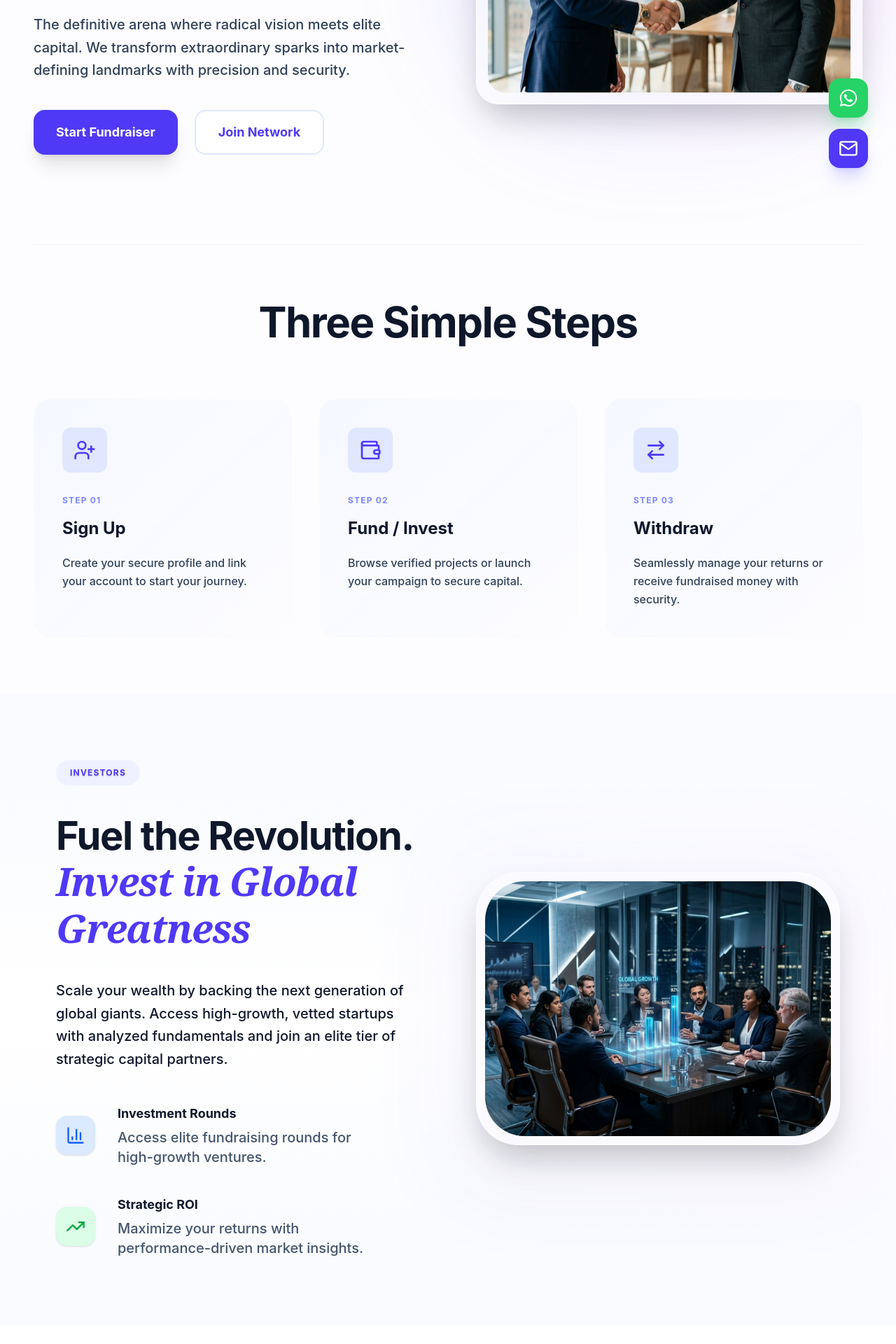
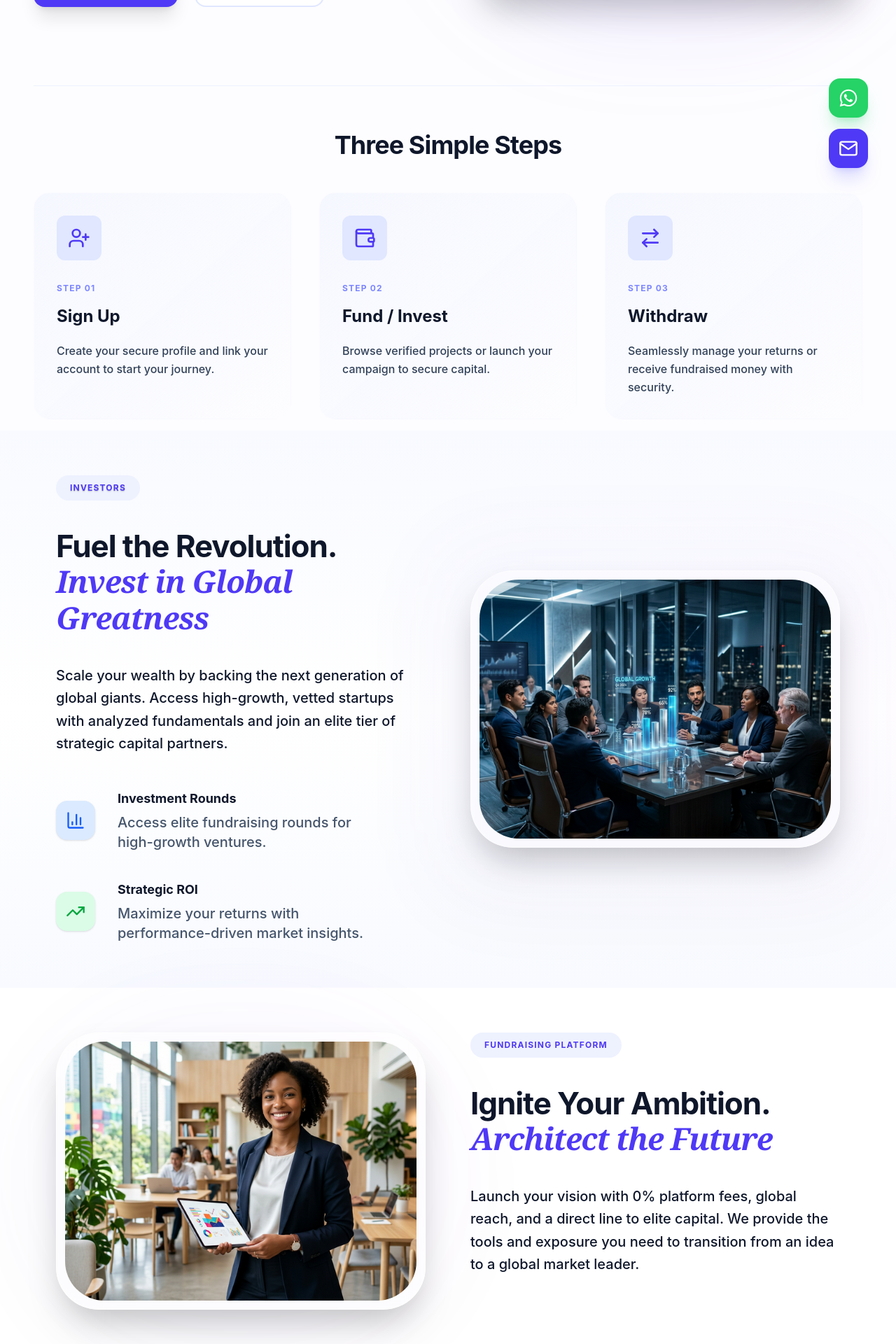
Before and after one commit to yarrowtech-intern2/CrowdFundingLanding, a React (Vite) app in the folder frontend/: page / in a window 1280 px wide. Shown: the part 520-2440 px from the top of the page at 70% size. Built offline with nearby package versions, Linux system fonts and the light colour scheme.

Commit message:
responsived in large screen in desktop

```diff
--- a/frontend/src/Components/Contact.jsx
+++ b/frontend/src/Components/Contact.jsx
@@ -140,7 +140,7 @@ const ContactUs = () => {
           <span className="inline-block text-[10px] sm:text-xs font-bold uppercase tracking-widest text-indigo-600 bg-indigo-50 px-5 py-2 rounded-full mb-8">
             Get In Touch
           </span>
-          <h2 className="text-xl sm:text-2xl md:text-3xl lg:text-[3rem] xl:text-[3.5rem] 2xl:text-[3rem] font-bold leading-[1.1] tracking-tight text-slate-900 mb-8 sm:mb-10">
+          <h2 className="text-xl sm:text-2xl md:text-3xl lg:text-[2.5rem] xl:text-[2.75rem] 2xl:text-[2.75rem] font-bold leading-[1.1] tracking-tight text-slate-900 mb-8 sm:mb-10">
             Let's Start a <span className="text-indigo-600 italic font-serif pr-2">Conversation</span>
           </h2>
           <p className="max-w-2xl mx-auto text-sm sm:text-base md:text-lg lg:text-lg xl:text-xl 2xl:text-lg font-medium leading-relaxed text-slate-900">
--- a/frontend/src/Components/Fundraiser.jsx
+++ b/frontend/src/Components/Fundraiser.jsx
@@ -4,8 +4,8 @@ import { motion } from "framer-motion";
 
 const FundraiserSection = () => {
   return (
-    <section id="fundraise" className="w-full bg-white py-12 md:py-20 lg:py-24 2xl:py-20">
-      <div className="w-full max-w-[85rem] 2xl:max-w-7xl mx-auto px-6 sm:px-12 lg:px-20 grid grid-cols-1 lg:grid-cols-2 gap-12 sm:gap-16 lg:gap-20 2xl:gap-20 items-center">
+    <section id="fundraise" className="w-full bg-white py-12 md:py-16 lg:py-16 xl:py-16 2xl:py-20">
+      <div className="w-full max-w-[85rem] 2xl:max-w-7xl mx-auto px-6 sm:px-12 lg:px-20 grid grid-cols-1 lg:grid-cols-2 gap-12 sm:gap-16 lg:gap-16 xl:gap-16 2xl:gap-20 items-center">
 
         {/* Left: Image */}
         <motion.div initial={{ opacity: 0, scale: 0.95, x: -50 }} whileInView={{ opacity: 1, scale: 1, x: 0 }} viewport={{ amount: 0.2 }} transition={{ duration: 0.8 }} className="flex justify-center">
@@ -23,7 +23,7 @@ const FundraiserSection = () => {
             Fundraising Platform
           </span>
 
-          <h2 className="text-xl sm:text-2xl md:text-3xl lg:text-[3rem] xl:text-[3.5rem] 2xl:text-[2.75rem] font-bold leading-[1.15] tracking-tight text-slate-900 mb-8 sm:mb-10">
+          <h2 className="text-xl sm:text-2xl md:text-3xl lg:text-[2.5rem] xl:text-[2.75rem] 2xl:text-[2.75rem] font-bold leading-[1.15] tracking-tight text-slate-900 mb-8 sm:mb-10">
             Ignite Your Ambition. <br />
             <span className="text-indigo-600 italic font-serif pr-2">Architect the Future</span>
           </h2>
--- a/frontend/src/Components/Hero.jsx
+++ b/frontend/src/Components/Hero.jsx
@@ -16,7 +16,7 @@ const Hero = () => {
   };
 
   return (
-    <section id="home" className="relative w-full min-h-screen flex items-center justify-center bg-[#fdfdff] pt-14 sm:pt-16 md:pt-20 lg:pt-24 xl:pt-28 2xl:pt-24">
+    <section id="home" className="relative w-full min-h-screen flex items-center justify-center bg-[#fdfdff] pt-20 overflow-visible">
       <Helmet>
         <title>M8-BID | Vision to Legacy</title>
       </Helmet>
@@ -30,7 +30,7 @@ const Hero = () => {
         }}
       />
 
-      <div className="w-full max-w-7xl mx-auto px-4 sm:px-6 md:px-8 lg:px-12 relative z-10 py-8 sm:py-12 md:py-16 lg:py-20 2xl:py-12">
+      <div className="w-full max-w-7xl mx-auto px-4 sm:px-6 md:px-8 lg:px-12 relative z-10 py-4">
         <div className="grid grid-cols-1 lg:grid-cols-2 gap-8 sm:gap-12 md:gap-16 lg:gap-14 xl:gap-20 2xl:gap-20 items-center">
 
           {/* CONTENT */}
@@ -42,21 +42,21 @@ const Hero = () => {
             className="text-center lg:text-left order-last lg:order-first"
           >
             {/* Badge */}
-            <div className="inline-flex items-center gap-2 px-3 sm:px-4 py-1.5 sm:py-2 rounded-full bg-white/80 backdrop-blur-sm border border-indigo-100/50 shadow-sm mb-6 sm:mb-8 2xl:mb-6 w-fit mx-auto lg:mx-0">
+            <div className="inline-flex items-center gap-2 px-3 sm:px-4 py-1.5 sm:py-2 rounded-full bg-white/80 backdrop-blur-sm border border-indigo-100/50 shadow-sm mb-5 sm:mb-6 w-fit mx-auto lg:mx-0">
               <span className="text-[9px] sm:text-[10px] font-black uppercase tracking-[0.2em] text-indigo-600">
                 Fundraising Platform
               </span>
             </div>
 
             {/* Main Heading */}
-            <h1 className="text-4xl sm:text-5xl md:text-6xl lg:text-6xl xl:text-7xl 2xl:text-5xl font-black leading-[1.15] tracking-tighter text-slate-900 mb-6 sm:mb-8 2xl:mb-6 px-2 sm:px-0">
+            <h1 className="text-4xl sm:text-5xl md:text-5xl lg:text-5xl xl:text-5xl 2xl:text-5xl font-black leading-[1.1] tracking-tighter text-slate-900 mb-5 sm:mb-6 px-2 sm:px-0">
               Turn Your <br className="hidden sm:inline" />
               <span className="text-indigo-600 italic font-serif">Vision</span> <br />
               into a <span className="inline-block">Legacy.</span>
             </h1>
 
             {/* Description */}
-            <p className="text-base sm:text-lg md:text-lg lg:text-xl 2xl:text-lg font-medium leading-relaxed text-slate-700 max-w-2xl mx-auto lg:mx-0 mb-8 sm:mb-10 2xl:mb-8 px-2 sm:px-0">
+            <p className="text-base sm:text-lg md:text-lg lg:text-xl 2xl:text-lg font-medium leading-relaxed text-slate-700 max-w-xl mx-auto lg:mx-0 mb-8 sm:mb-8 px-2 sm:px-0">
               The definitive arena where radical vision meets elite capital. We transform extraordinary sparks into market-defining landmarks with precision and security.
             </p>
 
@@ -66,7 +66,7 @@ const Hero = () => {
                 whileHover={{ scale: 1.05 }}
                 whileTap={{ scale: 0.98 }}
                 onClick={() => scrollToSection("investors")}
-                className="px-6 sm:px-8 py-3 sm:py-4 bg-indigo-600 text-white font-bold text-base sm:text-lg 2xl:text-lg rounded-2xl shadow-xl hover:bg-indigo-700 hover:shadow-2xl transition-all duration-200"
+                className="px-6 sm:px-8 py-3.5 sm:py-4 bg-indigo-600 text-white font-bold text-base sm:text-lg 2xl:text-lg rounded-2xl shadow-xl hover:bg-indigo-700 hover:shadow-2xl transition-all duration-200"
               >
                 Start Fundraiser
               </motion.button>
@@ -74,7 +74,7 @@ const Hero = () => {
                 whileHover={{ scale: 1.05 }}
                 whileTap={{ scale: 0.98 }}
                 onClick={() => scrollToSection("contact")}
-                className="px-6 sm:px-8 py-3 sm:py-4 bg-white text-indigo-600 font-bold text-base sm:text-lg 2xl:text-lg rounded-2xl border-2 border-indigo-100 hover:border-indigo-300 hover:shadow-xl transition-all duration-200"
+                className="px-6 sm:px-8 py-3.5 sm:py-4 bg-white text-indigo-600 font-bold text-base sm:text-lg 2xl:text-lg rounded-2xl border-2 border-indigo-100 hover:border-indigo-300 hover:shadow-xl transition-all duration-200"
               >
                 Join Network
               </motion.button>
@@ -89,7 +89,7 @@ const Hero = () => {
             transition={{ duration: 0.8 }}
             className="flex justify-center px-4 sm:px-0"
           >
-            <div className="relative w-full max-w-xs sm:max-w-sm md:max-w-md lg:max-w-lg xl:max-w-2xl 2xl:max-w-xl animate-float">
+            <div className="relative w-full max-w-xs sm:max-w-sm md:max-w-md lg:max-w-lg xl:max-w-xl 2xl:max-w-xl animate-float">
               {/* Glow Background */}
               <div className="absolute -inset-8 sm:-inset-10 md:-inset-12 bg-gradient-to-r from-indigo-500/10 to-purple-500/10 blur-3xl rounded-full" />
 
@@ -107,13 +107,13 @@ const Hero = () => {
         </div>
 
         {/* STEPS SECTION */}
-        <div className="mt-16 sm:mt-20 md:mt-28 lg:mt-32 pt-12 sm:pt-16 md:pt-20 border-t border-indigo-100/50">
+        <div className="mt-16 sm:mt-20 md:mt-24 lg:mt-28 pt-8 sm:pt-12 md:pt-16 border-t border-indigo-100/50">
           {/* Steps Heading */}
           <motion.h2
             initial={{ opacity: 0, y: 20 }}
             whileInView={{ opacity: 1, y: 0 }}
             viewport={{ amount: 0.2 }}
-            className="text-3xl sm:text-4xl md:text-5xl lg:text-5xl xl:text-6xl 2xl:text-4xl font-bold tracking-tight text-slate-900 text-center mb-12 sm:mb-16 md:mb-20 2xl:mb-14 px-2 sm:px-0"
+            className="text-3xl sm:text-4xl md:text-4xl lg:text-4xl xl:text-4xl 2xl:text-4xl font-bold tracking-tight text-slate-900 text-center mb-10 sm:mb-12 md:mb-12 2xl:mb-12 px-2 sm:px-0"
           >
             Three Simple Steps
           </motion.h2>
@@ -146,7 +146,7 @@ const Hero = () => {
                 whileInView={{ opacity: 1, y: 0 }}
                 viewport={{ amount: 0.2 }}
                 transition={{ duration: 0.8, delay: index * 0.1 }}
-                className="group p-6 sm:p-8 md:p-10 2xl:p-10 rounded-2xl sm:rounded-3xl bg-gradient-to-br from-indigo-50/50 to-transparent hover:bg-white hover:shadow-2xl transition-all duration-300 border border-transparent hover:border-indigo-100/50"
+                className="group p-6 sm:p-8 md:p-8 2xl:p-10 rounded-2xl sm:rounded-3xl bg-gradient-to-br from-indigo-50/50 to-transparent hover:bg-white hover:shadow-2xl transition-all duration-300 border border-transparent hover:border-indigo-100/50"
               >
                 {/* Icon Container */}
                 <div className="w-12 sm:w-14 md:w-16 h-12 sm:h-14 md:h-16 rounded-lg sm:rounded-xl bg-indigo-100 flex items-center justify-center text-indigo-600 transition-all mb-6 sm:mb-8 group-hover:scale-110 group-hover:bg-indigo-200">
--- a/frontend/src/Components/Investor.jsx
+++ b/frontend/src/Components/Investor.jsx
@@ -5,8 +5,8 @@ import { BarChart3, TrendingUp } from "lucide-react";
 
 const BrowseInvestors = () => {
   return (
-    <section id="investors" className="w-full bg-gradient-to-b from-[#f8faff] via-white to-[#f8faff] py-12 md:py-20 lg:py-24 2xl:py-20">
-      <div className="w-full max-w-[85rem] 2xl:max-w-7xl mx-auto px-6 sm:px-12 lg:px-20 grid grid-cols-1 lg:grid-cols-2 gap-12 sm:gap-16 lg:gap-20 2xl:gap-20 items-center">
+    <section id="investors" className="w-full bg-gradient-to-b from-[#f8faff] via-white to-[#f8faff] py-12 md:py-16 lg:py-16 xl:py-16 2xl:py-20">
+      <div className="w-full max-w-[85rem] 2xl:max-w-7xl mx-auto px-6 sm:px-12 lg:px-20 grid grid-cols-1 lg:grid-cols-2 gap-12 sm:gap-16 lg:gap-16 xl:gap-16 2xl:gap-20 items-center">
 
         {/* Left: Content */}
         <motion.div initial={{ opacity: 0, x: -50 }} whileInView={{ opacity: 1, x: 0 }} viewport={{ amount: 0.2 }} transition={{ duration: 0.8 }} className="order-last lg:order-first">
@@ -14,7 +14,7 @@ const BrowseInvestors = () => {
             Investors
           </span>
 
-          <h2 className="text-xl sm:text-2xl md:text-3xl lg:text-[3rem] xl:text-[3.5rem] 2xl:text-[2.75rem] font-bold leading-[1.15] tracking-tight text-slate-900 mb-8 sm:mb-10">
+          <h2 className="text-xl sm:text-2xl md:text-3xl lg:text-[2.5rem] xl:text-[2.75rem] 2xl:text-[2.75rem] font-bold leading-[1.15] tracking-tight text-slate-900 mb-8 sm:mb-10">
             Fuel the Revolution. <br />
             <span className="text-indigo-600 italic font-serif pr-2">Invest in Global Greatness</span>
           </h2>
--- a/frontend/src/Components/Security.jsx
+++ b/frontend/src/Components/Security.jsx
@@ -38,7 +38,7 @@ const SecurityCompliance = () => {
           <span className="inline-block text-[10px] sm:text-xs font-bold uppercase tracking-widest text-indigo-600 bg-indigo-50 px-5 py-2 rounded-full mb-8">
             Trust &amp; Safety
           </span>
-          <h2 className="text-xl sm:text-2xl md:text-3xl lg:text-[3rem] xl:text-[3.5rem] 2xl:text-[2.75rem] font-bold leading-[1.1] tracking-tight text-slate-900 mb-8 sm:mb-10">
+          <h2 className="text-xl sm:text-2xl md:text-3xl lg:text-[2.5rem] xl:text-[2.75rem] 2xl:text-[2.75rem] font-bold leading-[1.1] tracking-tight text-slate-900 mb-8 sm:mb-10">
             Security &amp; <span className="text-indigo-600 italic font-serif pr-2">Compliance</span>
           </h2>
           <p className="max-w-2xl mx-auto text-sm sm:text-base md:text-lg lg:text-lg xl:text-xl 2xl:text-lg font-medium leading-relaxed text-slate-900">
```
